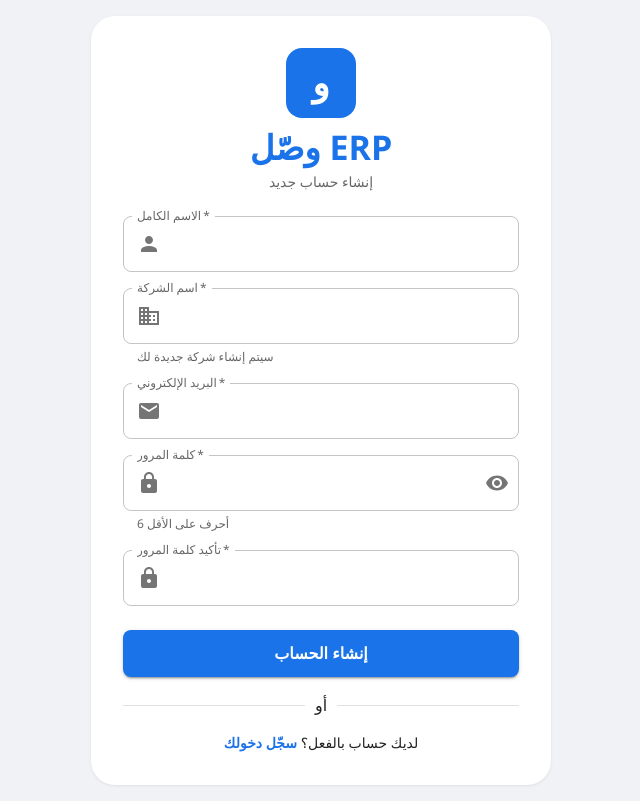
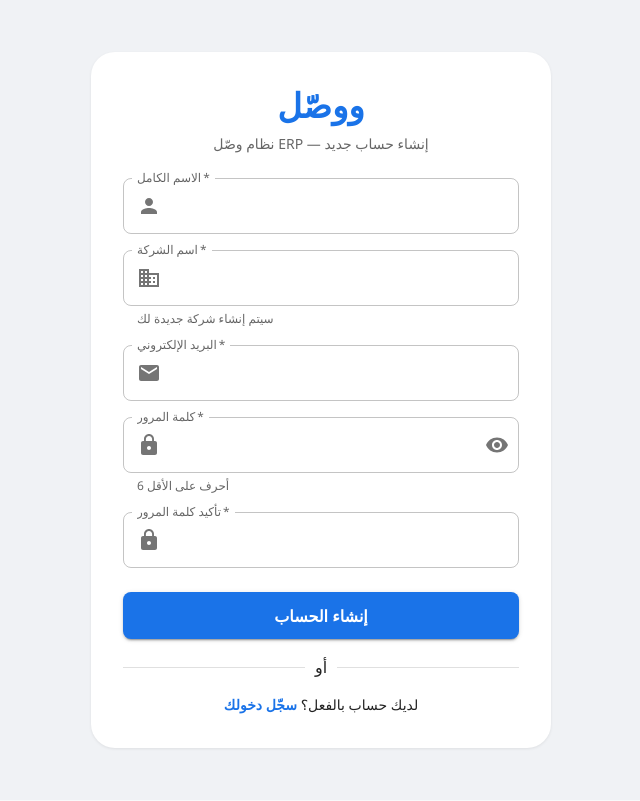
Before and after one commit to engmuradghannam-dot/wassel, a React (Create React App) app in the folder client/: page /register in a window 1280 px wide. Shown: the whole page, without its empty margins (319-959 px from the left). Built offline with nearby package versions, Linux system fonts and the light colour scheme.

Commit message:
fix(auth): fix RegisterPage - use api service, fix localStorage keys

```diff
--- a/client/src/pages/Register/RegisterPage.jsx
+++ b/client/src/pages/Register/RegisterPage.jsx
@@ -1,23 +1,30 @@
 import React, { useState } from 'react';
 import {
   Box, Paper, Typography, TextField, Button, Divider,
-  IconButton, Alert, CircularProgress
+  IconButton, Alert, CircularProgress, Link
 } from '@mui/material';
 import {
   Email, Lock, Person, Business, Visibility, VisibilityOff
 } from '@mui/icons-material';
-import { useNavigate, Link } from 'react-router-dom';
+import { useNavigate, Link as RouterLink } from 'react-router-dom';
 import api from '../../services/api';
 
 const RegisterPage = () => {
   const navigate = useNavigate();
-  const [form, setForm] = useState({ name: '', email: '', password: '', confirmPassword: '', companyName: '' });
+  const [form, setForm] = useState({
+    name: '',
+    email: '',
+    password: '',
+    confirmPassword: '',
+    companyName: ''
+  });
   const [showPass, setShowPass] = useState(false);
   const [loading, setLoading] = useState(false);
   const [error, setError] = useState('');
   const [success, setSuccess] = useState('');
 
-  const handleChange = (field) => (e) => setForm(prev => ({ ...prev, [field]: e.target.value }));
+  const handleChange = (field) => (e) =>
+    setForm(prev => ({ ...prev, [field]: e.target.value }));
 
   const validate = () => {
     if (!form.name.trim()) return 'الاسم مطلوب';
@@ -34,6 +41,7 @@ const RegisterPage = () => {
     e.preventDefault();
     const err = validate();
     if (err) { setError(err); return; }
+
     setLoading(true);
     setError('');
     try {
@@ -43,9 +51,10 @@ const RegisterPage = () => {
         password: form.password,
         companyName: form.companyName
       });
+
       if (res.data.success) {
-        localStorage.setItem('token',    res.data.token);
-        localStorage.setItem('userId',   res.data.data.user._id);
+        localStorage.setItem('token', res.data.token);
+        localStorage.setItem('userId', res.data.data.user._id);
         localStorage.setItem('userName', res.data.data.user.name);
         localStorage.setItem('userRole', res.data.data.user.role);
         setSuccess('تم إنشاء الحساب بنجاح! جاري التحويل...');
@@ -59,30 +68,57 @@ const RegisterPage = () => {
   };
 
   return (
-    <Box sx={{ minHeight: '100vh', display: 'flex', alignItems: 'center', justifyContent: 'center', bgcolor: '#f0f2f5', p: 2 }}>
+    <Box sx={{
+      minHeight: '100vh',
+      display: 'flex',
+      alignItems: 'center',
+      justifyContent: 'center',
+      bgcolor: '#f0f2f5',
+      p: 2
+    }}>
       <Paper elevation={3} sx={{ p: 4, width: '100%', maxWidth: 460, borderRadius: 3 }}>
         <Box sx={{ textAlign: 'center', mb: 3 }}>
-          <Box sx={{ width: 70, height: 70, bgcolor: '#1a73e8', borderRadius: 2, mx: 'auto', display: 'flex', alignItems: 'center', justifyContent: 'center', color: 'white', fontSize: 36, fontWeight: 'bold', mb: 1 }}>و</Box>
-          <Typography variant="h4" sx={{ fontWeight: 700, color: '#1a73e8', mb: 0.5 }}>وصّل ERP</Typography>
-          <Typography variant="body2" color="text.secondary">إنشاء حساب جديد</Typography>
+          <Typography variant="h4" sx={{ fontWeight: 700, color: '#1a73e8', mb: 1 }}>
+            ووصّل
+          </Typography>
+          <Typography variant="body2" color="text.secondary">
+            نظام وصّل ERP — إنشاء حساب جديد
+          </Typography>
         </Box>
 
-        {error   && <Alert severity="error"   sx={{ mb: 2 }}>{error}</Alert>}
+        {error && <Alert severity="error" sx={{ mb: 2 }}>{error}</Alert>}
         {success && <Alert severity="success" sx={{ mb: 2 }}>{success}</Alert>}
 
         <Box component="form" onSubmit={handleSubmit} sx={{ display: 'flex', flexDirection: 'column', gap: 2 }}>
-          <TextField label="الاسم الكامل" value={form.name} onChange={handleChange('name')}
-            required fullWidth InputProps={{ startAdornment: <Person sx={{ mr: 1, color: 'action.active' }} /> }} />
-
-          <TextField label="اسم الشركة" value={form.companyName} onChange={handleChange('companyName')}
-            required fullWidth helperText="سيتم إنشاء شركة جديدة لك"
-            InputProps={{ startAdornment: <Business sx={{ mr: 1, color: 'action.active' }} /> }} />
-
-          <TextField label="البريد الإلكتروني" type="email" value={form.email} onChange={handleChange('email')}
-            required fullWidth InputProps={{ startAdornment: <Email sx={{ mr: 1, color: 'action.active' }} /> }} />
-
-          <TextField label="كلمة المرور" type={showPass ? 'text' : 'password'} value={form.password}
-            onChange={handleChange('password')} required fullWidth helperText="6 أحرف على الأقل"
+          <TextField
+            label="الاسم الكامل"
+            value={form.name}
+            onChange={handleChange('name')}
+            required fullWidth
+            InputProps={{ startAdornment: <Person sx={{ mr: 1, color: 'action.active' }} /> }}
+          />
+          <TextField
+            label="اسم الشركة"
+            value={form.companyName}
+            onChange={handleChange('companyName')}
+            required fullWidth
+            InputProps={{ startAdornment: <Business sx={{ mr: 1, color: 'action.active' }} /> }}
+            helperText="سيتم إنشاء شركة جديدة لك"
+          />
+          <TextField
+            label="البريد الإلكتروني"
+            type="email"
+            value={form.email}
+            onChange={handleChange('email')}
+            required fullWidth
+            InputProps={{ startAdornment: <Email sx={{ mr: 1, color: 'action.active' }} /> }}
+          />
+          <TextField
+            label="كلمة المرور"
+            type={showPass ? 'text' : 'password'}
+            value={form.password}
+            onChange={handleChange('password')}
+            required fullWidth
             InputProps={{
               startAdornment: <Lock sx={{ mr: 1, color: 'action.active' }} />,
               endAdornment: (
@@ -90,14 +126,25 @@ const RegisterPage = () => {
                   {showPass ? <VisibilityOff /> : <Visibility />}
                 </IconButton>
               )
-            }} />
+            }}
+            helperText="6 أحرف على الأقل"
+          />
+          <TextField
+            label="تأكيد كلمة المرور"
+            type={showPass ? 'text' : 'password'}
+            value={form.confirmPassword}
+            onChange={handleChange('confirmPassword')}
+            required fullWidth
+            InputProps={{ startAdornment: <Lock sx={{ mr: 1, color: 'action.active' }} /> }}
+          />
 
-          <TextField label="تأكيد كلمة المرور" type={showPass ? 'text' : 'password'} value={form.confirmPassword}
-            onChange={handleChange('confirmPassword')} required fullWidth
-            InputProps={{ startAdornment: <Lock sx={{ mr: 1, color: 'action.active' }} /> }} />
-
-          <Button type="submit" variant="contained" size="large" disabled={loading}
-            sx={{ mt: 1, py: 1.2, fontWeight: 600, fontSize: '1rem' }}>
+          <Button
+            type="submit"
+            variant="contained"
+            size="large"
+            disabled={loading}
+            sx={{ mt: 1, py: 1.2, fontWeight: 600, fontSize: '1rem' }}
+          >
             {loading ? <CircularProgress size={24} color="inherit" /> : 'إنشاء الحساب'}
           </Button>
         </Box>
@@ -107,7 +154,7 @@ const RegisterPage = () => {
         <Box sx={{ textAlign: 'center' }}>
           <Typography variant="body2">
             لديك حساب بالفعل؟{' '}
-            <Link to="/login" style={{ color: '#1a73e8', fontWeight: 600, textDecoration: 'none' }}>
+            <Link component={RouterLink} to="/login" underline="hover" sx={{ fontWeight: 600 }}>
               سجّل دخولك
             </Link>
           </Typography>
```
